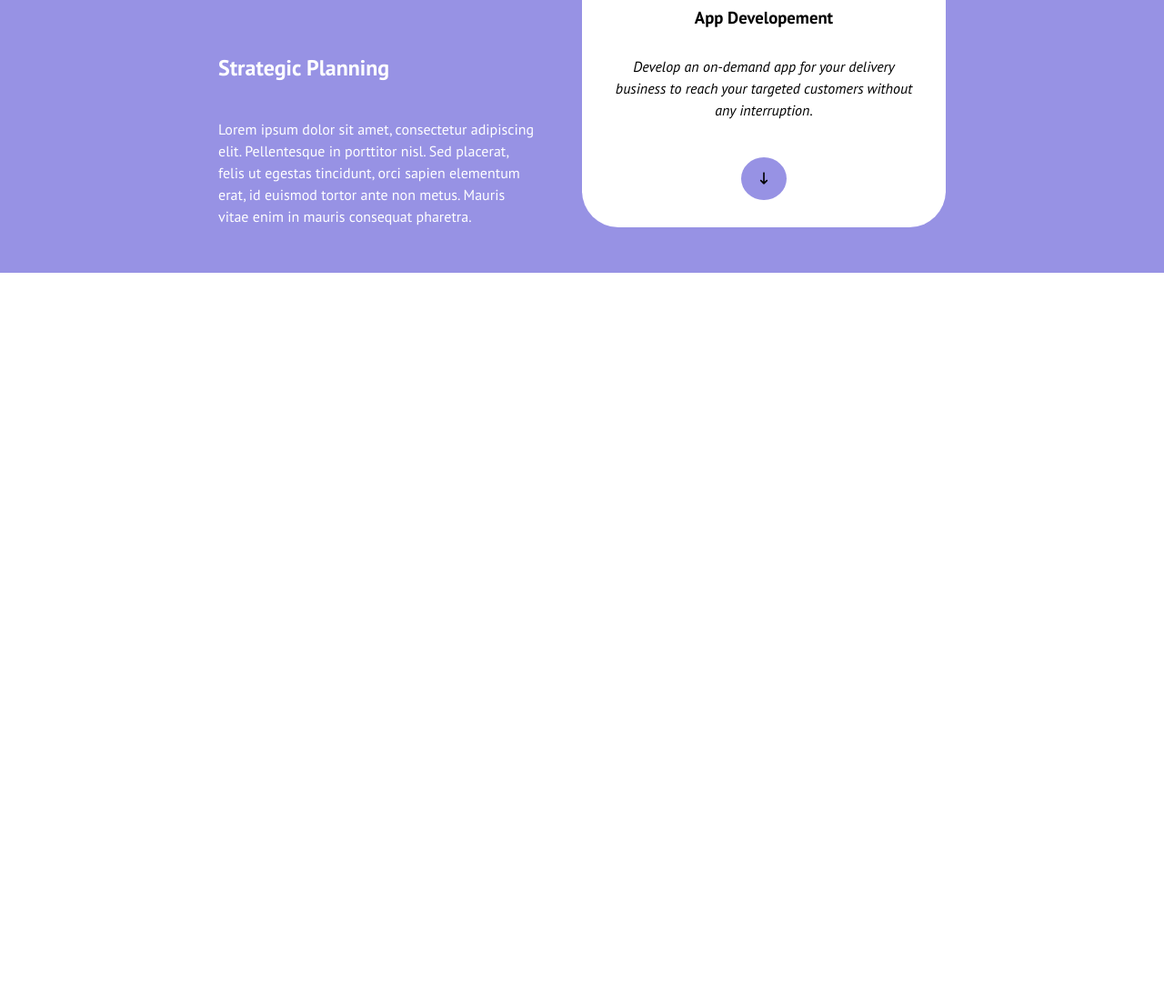
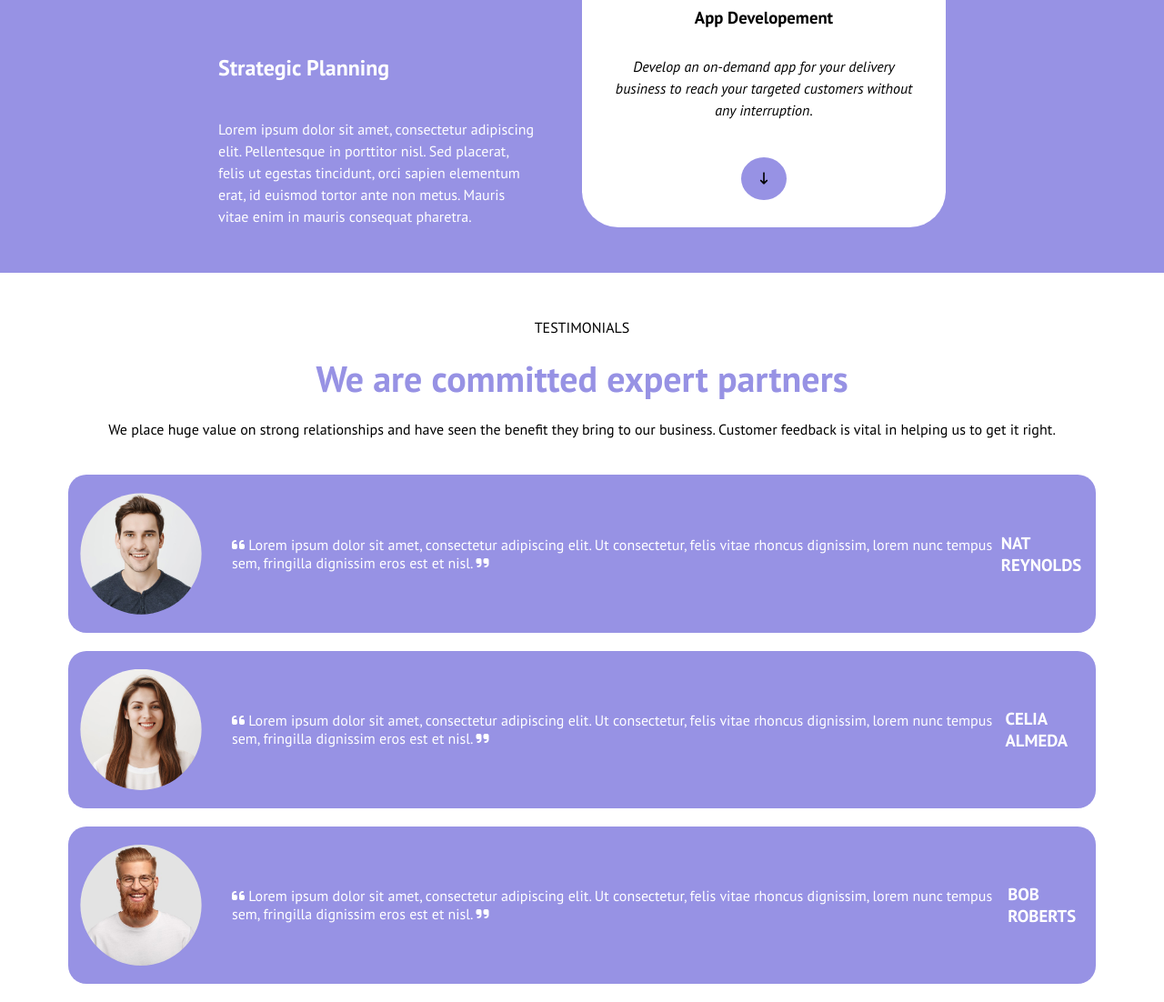
Before and after one commit to MatteD04/htmlcss-responsive-layout, a plain HTML site: page index.html in a window 1280 px wide. Shown: the part 1313-2415 px from the top of the page at 91% size. Before the commit the page ends 1613 px from the top, so only its background shows below. Drawn offline with Linux system fonts and the light colour scheme.

Commit message:
feat: add section partners

```diff
--- a/index.html
+++ b/index.html
@@ -102,6 +102,41 @@
                 </div>
             </div>
         </section>
+        <section id="partners">
+            <div class="container">
+                <div class="title-partners">
+                    <p>TESTIMONIALS</p>
+                    <h1>We are committed expert partners</h1>
+                    <p>We place huge value on strong relationships and have seen the benefit they bring to our business.
+                       Customer feedback is vital in helping us to get it right.
+                    </p>
+                </div>
+                <div class="description-partners">
+                    <img src="./img/img/testimonial1.jpg" alt="Nat Reynolds">
+                    <p><i class="fa-solid fa-quote-left"></i> Lorem ipsum dolor sit amet, consectetur adipiscing elit.
+                        Ut consectetur, felis vitae rhoncus dignissim, lorem nunc tempus sem, fringilla dignissim eros est et nisl.
+                        <i class="fa-solid fa-quote-right"></i>
+                    </p>
+                    <h3>NAT REYNOLDS</h3>
+                </div>
+                <div class="description-partners">
+                    <img src="./img/img/testimonial2.jpg" alt="Celia Almeda">
+                    <p><i class="fa-solid fa-quote-left"></i> Lorem ipsum dolor sit amet, consectetur adipiscing elit.
+                        Ut consectetur, felis vitae rhoncus dignissim, lorem nunc tempus sem, fringilla dignissim eros est et nisl.
+                        <i class="fa-solid fa-quote-right"></i>
+                    </p>
+                    <h3>CELIA ALMEDA</h3>
+                </div>
+                <div class="description-partners">
+                    <img src="./img/img/testimonial3.jpg" alt="Bob Roberts">
+                    <p><i class="fa-solid fa-quote-left"></i> Lorem ipsum dolor sit amet, consectetur adipiscing elit.
+                        Ut consectetur, felis vitae rhoncus dignissim, lorem nunc tempus sem, fringilla dignissim eros est et nisl.
+                        <i class="fa-solid fa-quote-right"></i>
+                    </p>
+                    <h3>BOB ROBERTS</h3>
+                </div>
+            </div>
+        </section>
     </main>
 </body>
 </html>
--- a/style.css
+++ b/style.css
@@ -177,6 +177,33 @@ header{
     margin-bottom: 30px;
 }
 
+/*section partners*/
+.title-partners{
+    text-align: center;
+    padding: 50px 0 20px 0;
+}
+.title-partners p{
+    padding-bottom: 20px;
+}
+.title-partners h1{
+    font-size: 40px;
+    padding-bottom: 20px;
+    color: #9792e4;
+}
+.description-partners{
+    display: flex;
+    align-items: center;
+    background-color: #9792e4;
+    color: #fff;
+    padding: 20px 10px 20px 0;
+    margin-bottom: 20px;
+    border-radius: 20px;
+}
+.description-partners img{
+    clip-path: circle();
+    width: 200px;
+    margin-left: -20px;
+}
 
 
 
```
